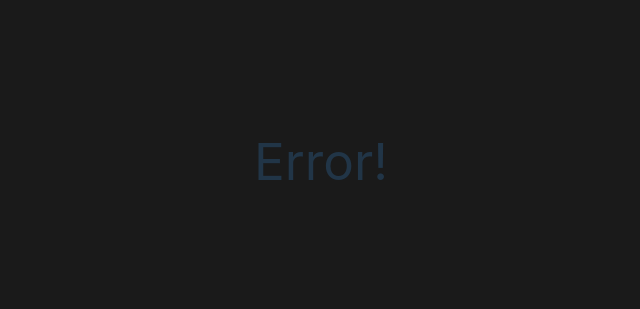
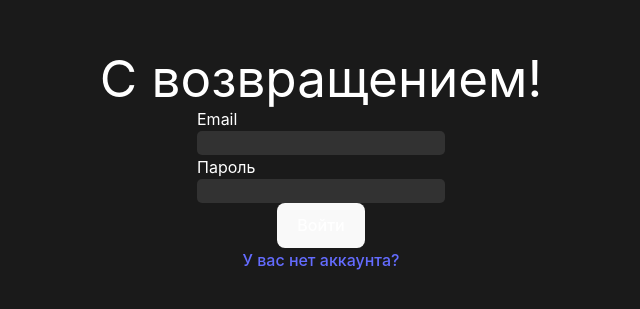
Before and after one commit to Maxim-web-dev/Registration2.0, a React (Vite) app: page /signin in a window 1280 px wide. Before the commit this address had no page. Shown: the part 239-548 px from the top of the page, without its empty margins (319-959 px from the left). Built offline with nearby package versions, Linux system fonts and the light colour scheme.

Commit message:
add sign in. Get data from api - ready.

```diff
--- a/src/App.tsx
+++ b/src/App.tsx
@@ -1,25 +1,41 @@
-import { Route, RouterProvider, createBrowserRouter, createRoutesFromElements } from 'react-router-dom'
+import {
+	Route,
+	RouterProvider,
+	createBrowserRouter,
+	createRoutesFromElements,
+} from 'react-router-dom'
+
 import SignUp from './pages/signUp'
 import Account from './pages/account'
 import Error from './error/error'
 import Layout from './layout/layout'
 import StartPage from './pages/startPage'
-
+import RequireAuth from './hooks/requireAuth'
+import SignIn from './pages/signIn'
+import { useUserStore } from './store/user'
 
 function App() {
+  const {user} = useUserStore()
+  console.log(user);
 
 	const router = createBrowserRouter(
 		createRoutesFromElements(
-      <Route path='/' element={<Layout />} errorElement = {<Error />}>
-        <Route index element={<StartPage />}/>
-        <Route path='account' element = {<Account />} />
-        <Route path='signup' element = {<SignUp />} />
+			<Route path='/' element={<Layout />} errorElement={<Error />}>
+				<Route index element={<StartPage />} />
+				<Route path='account' element={
+          <RequireAuth>
+            <Account />
+          </RequireAuth>
+        }>
+				</Route>
+				<Route path='signup' element={<SignUp />} />
+				<Route path='signin' element={<SignIn />} />
 			</Route>
 		)
 	)
 	return (
 		<div>
-      <RouterProvider router={router}/>
+			<RouterProvider router={router} />
 		</div>
 	)
 }
--- a/src/hooks/requireAuth.tsx
+++ b/src/hooks/requireAuth.tsx
@@ -1,12 +1,22 @@
 import axios from 'axios'
+import { useUserStore } from '../store/user'
+import { Navigate, useNavigate } from 'react-router-dom'
+import { ReactNode } from 'react'
 
-export default function RequireAuth() {
+export default function RequireAuth({ children} : {children: ReactNode}) {
+
 	axios
 		.get('https://65a02bdf7310aa1f8144b77c.mockapi.io/users')
 
-  return (
-	<div>
+	const { user } = useUserStore()
 
-	</div>
-  )
+	// const navigate = useNavigate()
+
+	if (!user) {
+		// navigate('/signin')
+		// TODO: Узнать, почему ниже работает, а вариант выше - нет
+		return <Navigate to='/signin' />
+	}
+
+  return children
 }
--- /dev/null
+++ b/src/pages/signIn.tsx
@@ -0,0 +1,98 @@
+import axios from 'axios'
+import { useState } from 'react'
+import { SubmitHandler, useForm } from 'react-hook-form'
+import { Link, useNavigate } from 'react-router-dom'
+
+import { useUserStore } from '../store/user'
+
+export default function SignIn() {
+	type formType = {
+		email: string
+		password: string
+	}
+	type userType = {
+		email: string
+		password: string
+	}
+	const {
+		register,
+		handleSubmit
+	} = useForm<formType>({
+		mode: 'onBlur',
+	})
+	const navigate = useNavigate()
+	const [users, setUsers] = useState<userType[]>([])
+
+	const { setUser } = useUserStore()
+
+	const onSubmit: SubmitHandler<formType> = (data: formType) => {
+
+		async function handleSubmit() {
+			try {
+				// Получение всех пользователей
+				await axios
+					.get('https://65a02bdf7310aa1f8144b77c.mockapi.io/users')
+					.then(res => setUsers(res.data));
+					const email = data.email
+					const password = data.password
+
+					const isEmailExist: userType | undefined = users.find(
+						// Возвращает найденный объект
+							item => item.email == email
+					)
+					const isPasswordExist: userType | undefined = users.find(
+						// Возвращает найденный объект
+							item => item.password == password
+					)
+
+					if (isEmailExist && isPasswordExist) {
+						setUser(true)
+						navigate('/account')
+					} else {
+						alert('Аккаунт не существует')
+					}
+			} catch (error) {
+				console.error('Ошибка при получении пользователей:', error);
+			}
+		}
+		handleSubmit()
+	}
+	return (
+		<div>
+			<form
+				onSubmit={handleSubmit(onSubmit)}
+				className='flex flex-col justify-center items-center'
+			>
+				<h1 className='text-white'>С возвращением!</h1>
+				<label className='flex flex-col'>
+					<p className='text-white'>Email</p>
+					<input
+						type='email'
+						className='bg-[#323232] text-white rounded-[5px]'
+						{...register('email', {
+							required: 'Поле обязательно для заполнения',
+						})}
+					/>
+				</label>
+				<label className='flex flex-col'>
+					<p className='text-white'>Пароль</p>
+					<input
+						type='password'
+						className='bg-[#323232] text-white rounded-[5px]'
+						{...register('password', {
+							required: 'Поле обязательно для заполнения',
+							minLength: {
+								value: 5,
+								message: 'Пароль должен состоять минимум из 5 символов',
+							},
+						})}
+					/>
+				</label>
+				<button type='submit' className='text-white'>
+					Войти
+				</button>
+				<Link to='/signup'>У вас нет аккаунта?</Link>
+			</form>
+		</div>
+	)
+}
--- a/src/pages/signUp.tsx
+++ b/src/pages/signUp.tsx
@@ -1,5 +1,7 @@
 import axios from 'axios'
 import { useForm, SubmitHandler } from 'react-hook-form'
+import { Navigate, useNavigate } from 'react-router-dom'
+import { useUserStore } from '../store/user'
 // import { Navigate } from 'react-router-dom'
 
 export default function SignUp() {
@@ -15,14 +17,36 @@ export default function SignUp() {
 	} = useForm <formType>({
 		mode: 'onBlur',
 	})
-	const onSubmit: SubmitHandler<formType> = (data: object) => {
-		axios
-			.post('https://65a02bdf7310aa1f8144b77c.mockapi.io/users', {data})
-			.catch(console.warn)
-			// Navigate('/account')
+	const { setUser } = useUserStore()
+	const { emailUpdate } = useUserStore()
+	const { passwordUpdate } = useUserStore()
+	const { user } = useUserStore()
+	const { email } = useUserStore()
+	const { password } = useUserStore()
+
+	const navigate = useNavigate()
+
+	const onSubmit: SubmitHandler<formType> = (data: formType) => {
+		// Отправка пользователя на сервер
+			axios
+				.post('https://65a02bdf7310aa1f8144b77c.mockapi.io/users', {
+					email: data.email,
+					password: data.password
+				})
+				.then(query => console.log(query.data))
+				.catch(console.warn);
+
+		// Обновление состояния пользователя в store
+			setUser(true)
+			emailUpdate(data.email)
+			passwordUpdate(data.password)
+
+		// Навигация на страницу аккаунта
+			navigate('/account')
 	}
 	return (
 			<form onSubmit={handleSubmit(onSubmit)} className='flex flex-col justify-center'>
+				<h1 className='text-white'>Добро пожаловать!</h1>
 				<label className='flex flex-col'>
 					<p className='text-white'>Email</p>
 					<input
@@ -35,7 +59,7 @@ export default function SignUp() {
 					{/* {errors?.email && <p>{errors?.email?.message || 'Error'}</p>} */}
 				</label>
 				<label className='flex flex-col'>
-					<p className='text-white'>Password</p>
+					<p className='text-white'>Пароль</p>
 					<input
 						type='password'
 						className='bg-[#323232] text-white rounded-[5px]'
--- a/src/pages/startPage.tsx
+++ b/src/pages/startPage.tsx
@@ -2,7 +2,7 @@ import { Link } from 'react-router-dom'
 
 export default function StartPage() {
 	return (
-		<div className='flex flex-col justify-center items-center text-white m-[50px]'>
+		<div className='flex flex-col justify-center items-center text-white gap-[15px]'>
 			<h1>START PAGE</h1>
 			<p>
 				Lorem ipsum dolor sit amet consectetur adipisicing elit. Alias facilis
--- a/src/store/user.tsx
+++ b/src/store/user.tsx
@@ -1,3 +1,4 @@
+import axios from 'axios'
 import { create } from 'zustand'
 
 type userType = {
@@ -10,20 +11,32 @@ type actionType = {
 	passwordUpdate: (password: userType['password']) => void
 	setUser: (user: userType['user']) => void
 }
-const useUserStore = create <userType & actionType> (set => ({
+export const useUserStore = create <userType & actionType> (set => ({
 	user: false,
 	email: '',
 	password: '',
-	emailUpdate:
-		email => set(
-			() => ({ email: email })
-		),
+	emailUpdate: email =>
+	 {set({ email })},
+
 	passwordUpdate:
 		password => set(
 			() => ({ password: password })
 		),
 	setUser:
 		user => set(
-			() => ({ user: !user })
+			// () => ({ user: !user })
+			() => ({ user: user })
 		),
 }))
+// data = [
+// 	{
+// 		'data': {
+// 			'email': '',
+// 			'password': ''
+// 		}
+// 	},
+// 	{}
+// ]
+// axios
+// 	.get('https://65a02bdf7310aa1f8144b77c.mockapi.io/users')
+// 	.then(el => setData(el.data))
```
Also changed, not shown: src/types/types.ts (added). Lines whose indentation alone changed are shown as unchanged.
